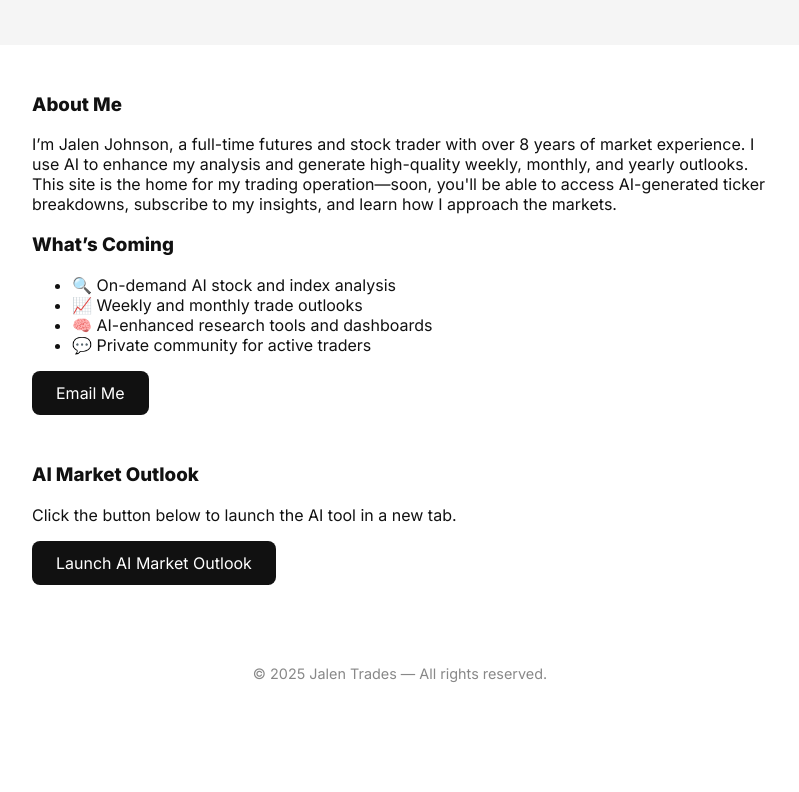
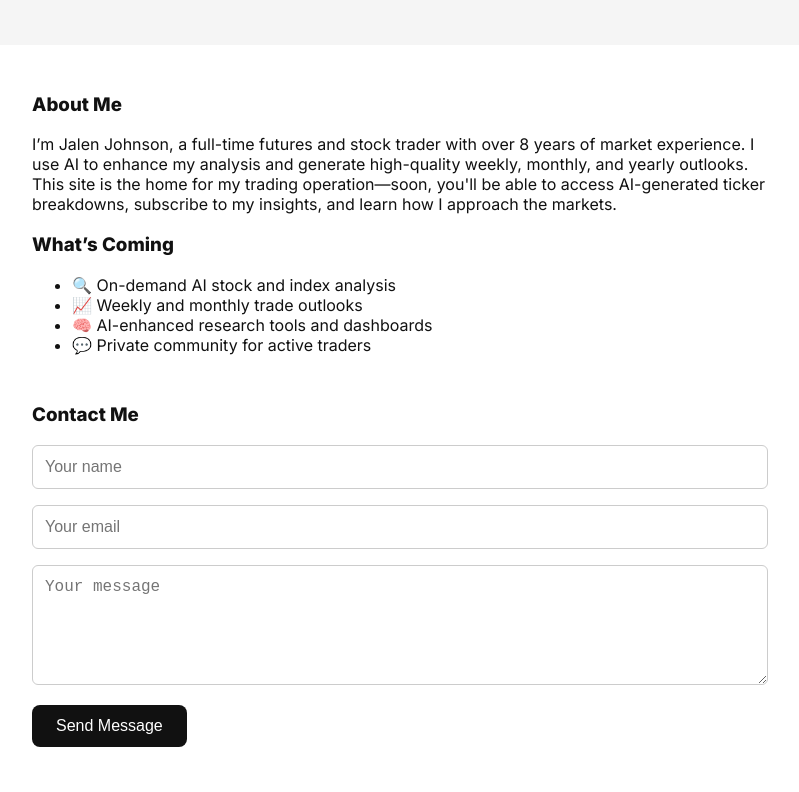
Before and after one commit to JalenTrades/jalentrades-site, a plain HTML site: page index.html in a window 1280 px wide. Shown: the part 151-943 px from the top of the page, without its empty margins (240-1039 px from the left). Before the commit the page ends 865 px from the top, so only its background shows below. Drawn offline with Linux system fonts and the light colour scheme.

Commit message:
Add files via upload

```diff
--- a/index.html
+++ b/index.html
@@ -69,6 +69,18 @@
     .button:hover {
       background: var(--button-hover);
     }
+    input, textarea {
+      width: 100%;
+      padding: 0.75rem;
+      margin-bottom: 1rem;
+      border: 1px solid #ccc;
+      border-radius: 6px;
+      font-size: 1rem;
+    }
+    textarea {
+      resize: vertical;
+      min-height: 120px;
+    }
     footer {
       text-align: center;
       padding: 2rem;
@@ -94,10 +106,16 @@
       <li>🧠 AI-enhanced research tools and dashboards</li>
       <li>💬 Private community for active traders</li>
     </ul>
+  </section>
 
-    <a class="button" href="mailto:johnsonjjalen@gmail.com?subject=JalenTrades%20Inquiry&body=Hi%20Jalen%2C%20I'm%20interested%20in%20learning%20more%20about%20your%20trading%20outlooks." target="_blank">
-      Email Me
-    </a>
+  <section>
+    <h3>Contact Me</h3>
+    <form action="https://formsubmit.co/johnsonjjalen@gmail.com" method="POST">
+      <input type="text" name="name" placeholder="Your name" required>
+      <input type="email" name="email" placeholder="Your email" required>
+      <textarea name="message" placeholder="Your message" required></textarea>
+      <button type="submit" class="button">Send Message</button>
+    </form>
   </section>
 
   <section>
```
